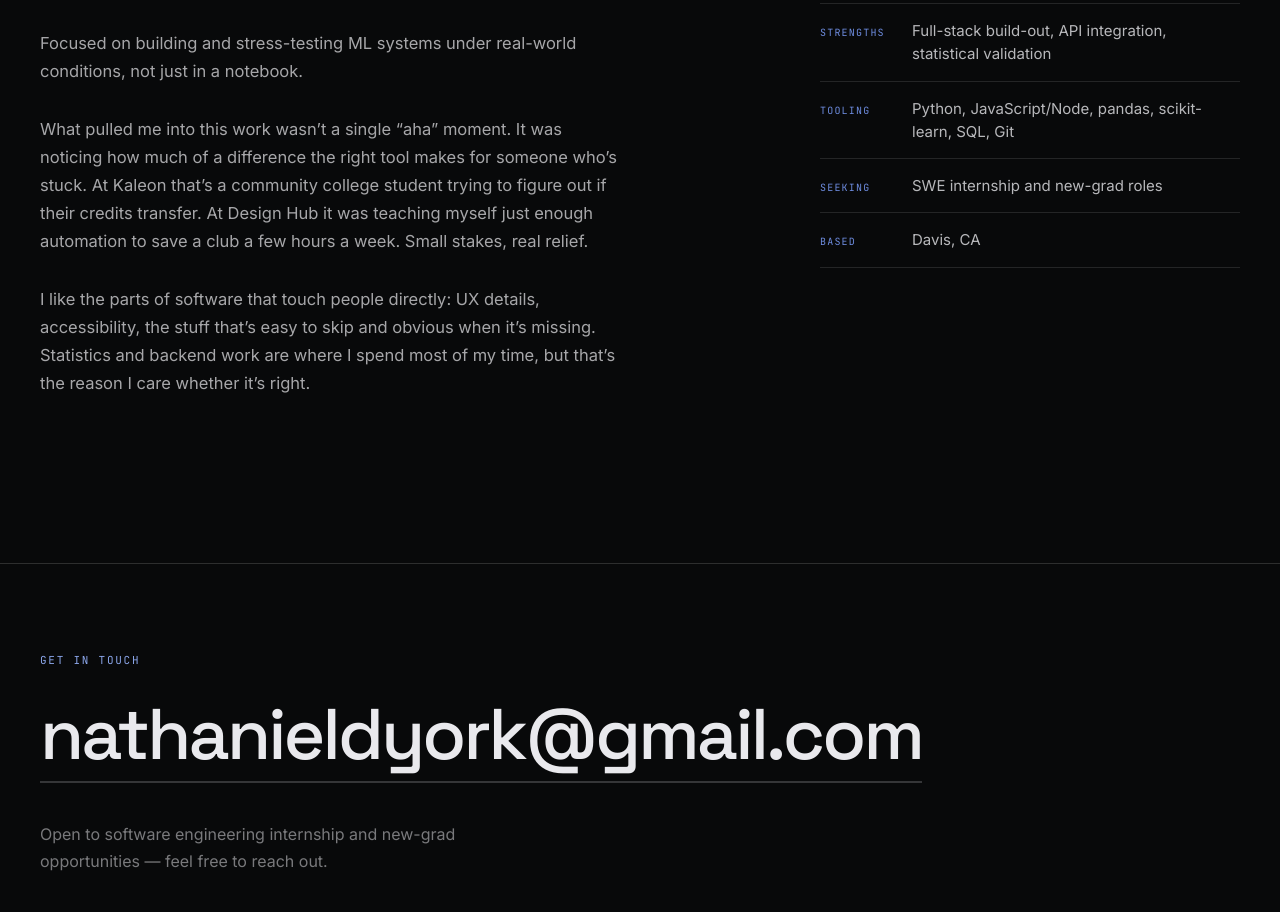
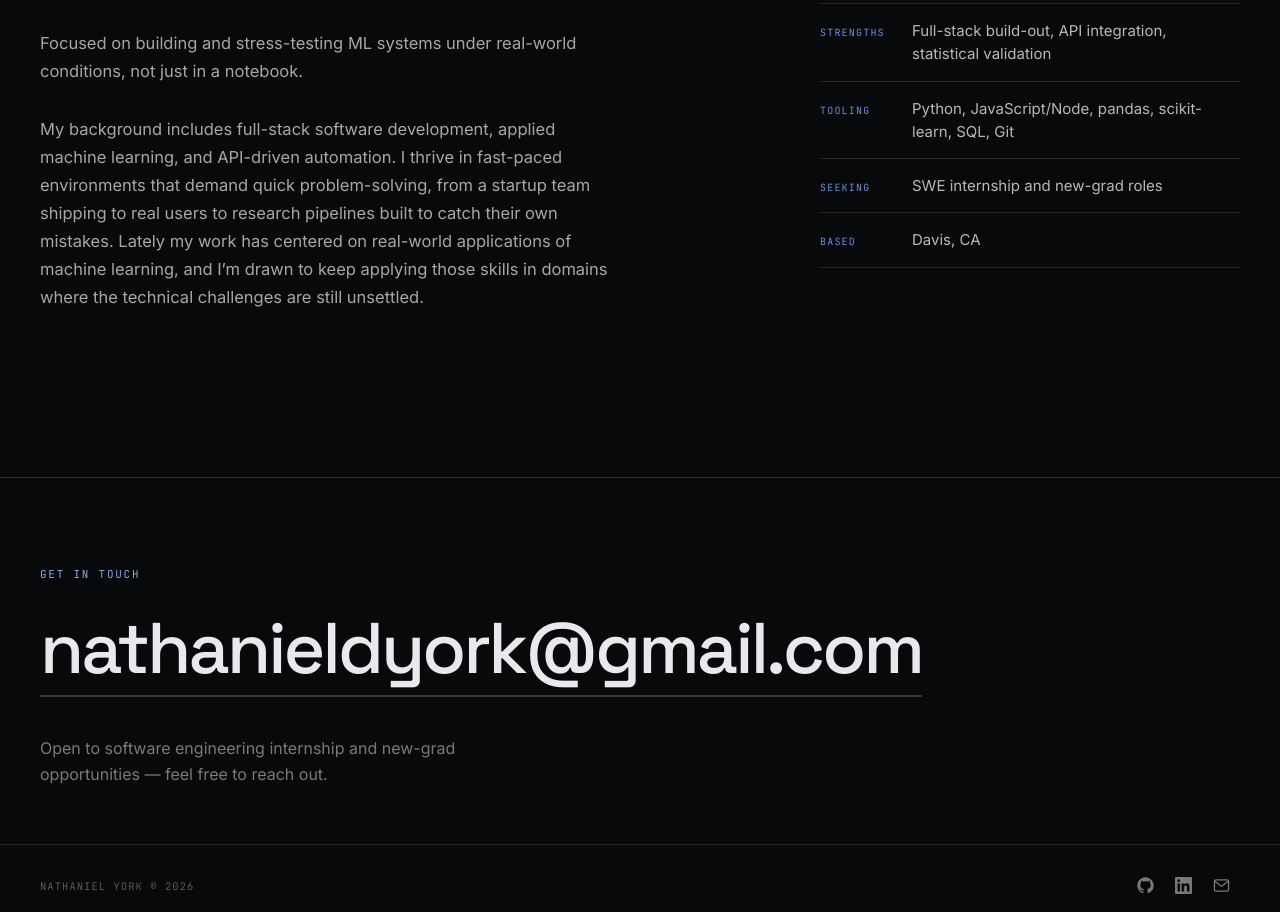
Before and after one commit to Natey17/nathanielyork.dev, a React (Vite) app: page / in a window 1280 px wide. Shown: the part 2193-3105 px from the top of the page. Built offline with nearby package versions, Linux system fonts and the light colour scheme.

Commit message:
Rewrite About copy to a shorter, more direct style

```diff
--- a/src/components/About/About.jsx
+++ b/src/components/About/About.jsx
@@ -20,17 +20,13 @@ export function About() {
           </p>
 
           <p className={styles.sub}>
-            What pulled me into this work wasn&rsquo;t a single &ldquo;aha&rdquo; moment. It
-            was noticing how much of a difference the right tool makes for someone who&rsquo;s
-            stuck. At Kaleon that&rsquo;s a community college student trying to figure out if
-            their credits transfer. At Design Hub it was teaching myself just enough
-            automation to save a club a few hours a week. Small stakes, real relief.
-          </p>
-          <p className={styles.sub}>
-            I like the parts of software that touch people directly: UX details,
-            accessibility, the stuff that&rsquo;s easy to skip and obvious when it&rsquo;s
-            missing. Statistics and backend work are where I spend most of my time, but
-            that&rsquo;s the reason I care whether it&rsquo;s right.
+            My background includes full-stack software development, applied machine
+            learning, and API-driven automation. I thrive in fast-paced environments that
+            demand quick problem-solving, from a startup team shipping to real users to
+            research pipelines built to catch their own mistakes. Lately my work has
+            centered on real-world applications of machine learning, and I&rsquo;m drawn to
+            keep applying those skills in domains where the technical challenges are still
+            unsettled.
           </p>
         </div>
 
```
